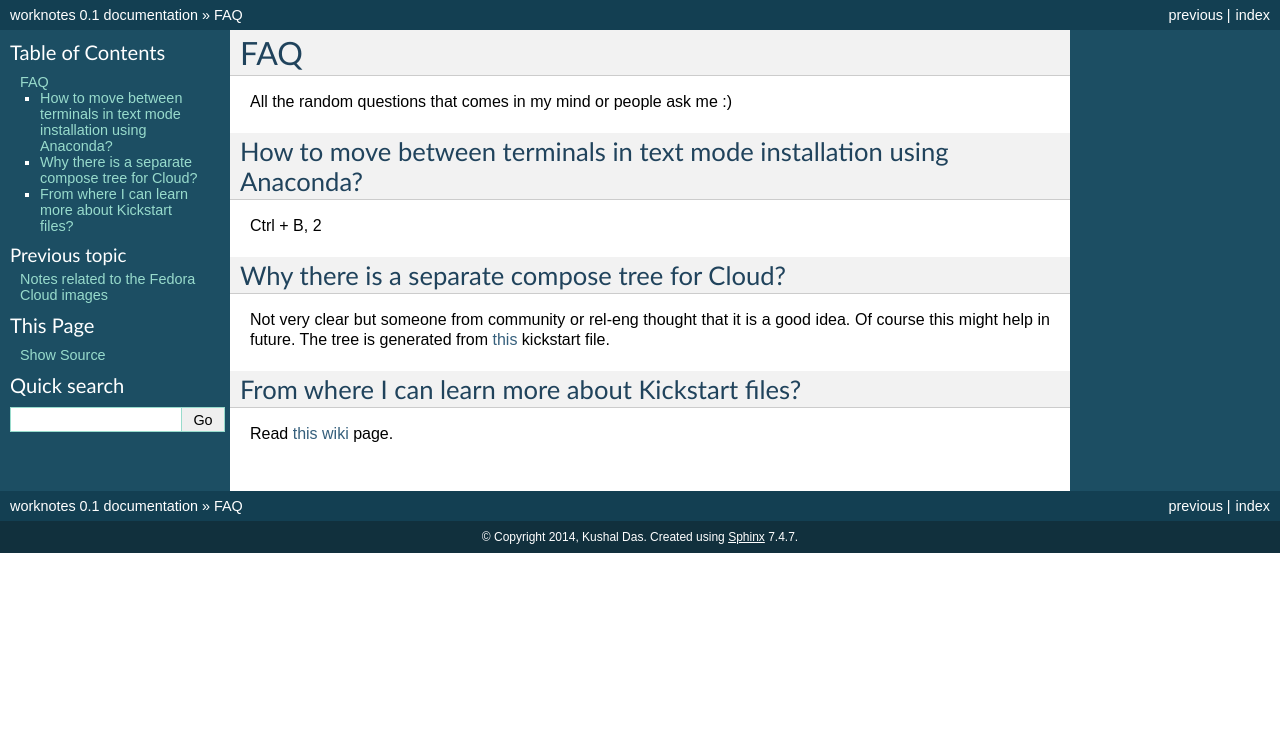
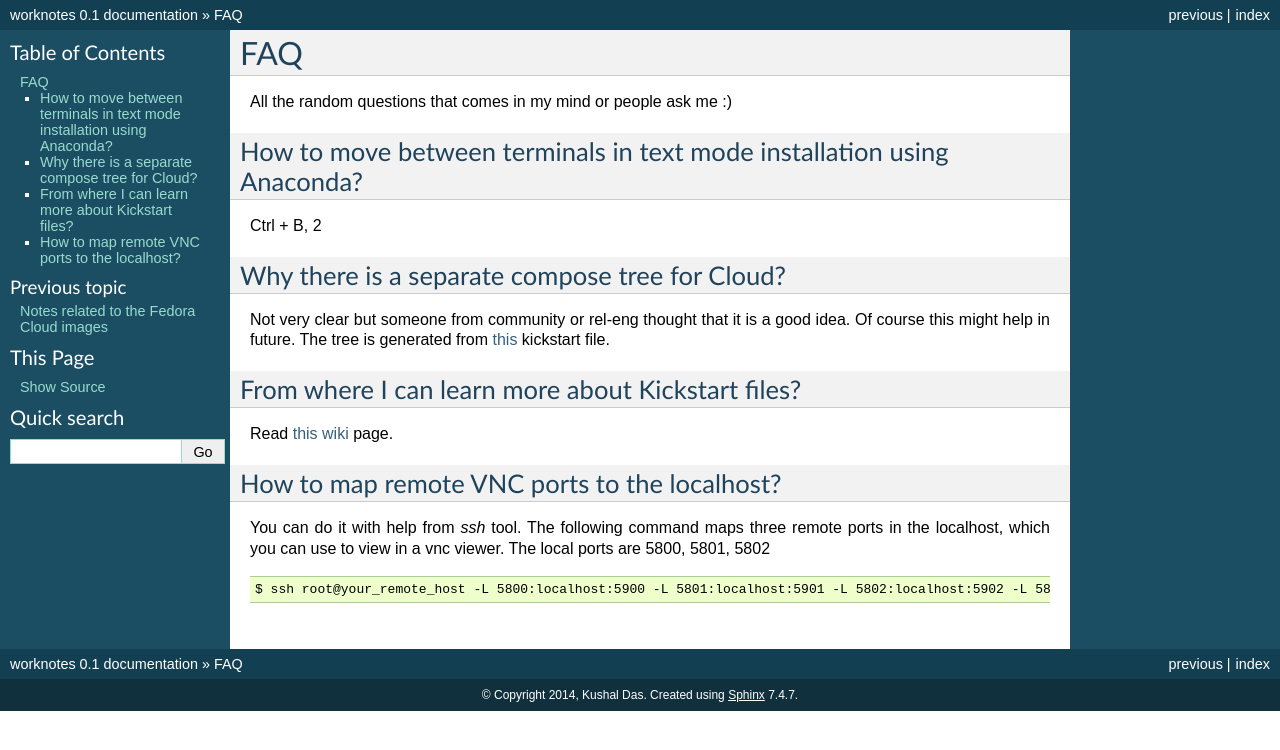
Before and after one commit to kushaldas/worknotes, a Sphinx documentation site: the page built from docs/faq.rst, in a window 1280 px wide. Shown: the top 750 px of the page. Built offline with Sphinx 7.4.7, drawn with Linux system fonts in a browser that asks for light colours.

Commit message:
How to map remote VNC ports to the localhost?

```diff
--- a/docs/faq.rst
+++ b/docs/faq.rst
@@ -19,3 +19,12 @@ From where I can learn more about Kickstart files?
 ---------------------------------------------------
 
 Read `this wiki <http://fedoraproject.org/wiki/Anaconda/Kickstart>`_ page.
+
+How to map remote VNC ports to the localhost?
+---------------------------------------------
+
+You can do it with help from *ssh* tool. The following command maps three remote ports in the localhost, which you can use to view in a vnc viewer. The local ports are 5800, 5801, 5802
+
+::
+
+    $ ssh root@your_remote_host -L 5800:localhost:5900 -L 5801:localhost:5901 -L 5802:localhost:5902 -L 5803:localhost:5903
```
